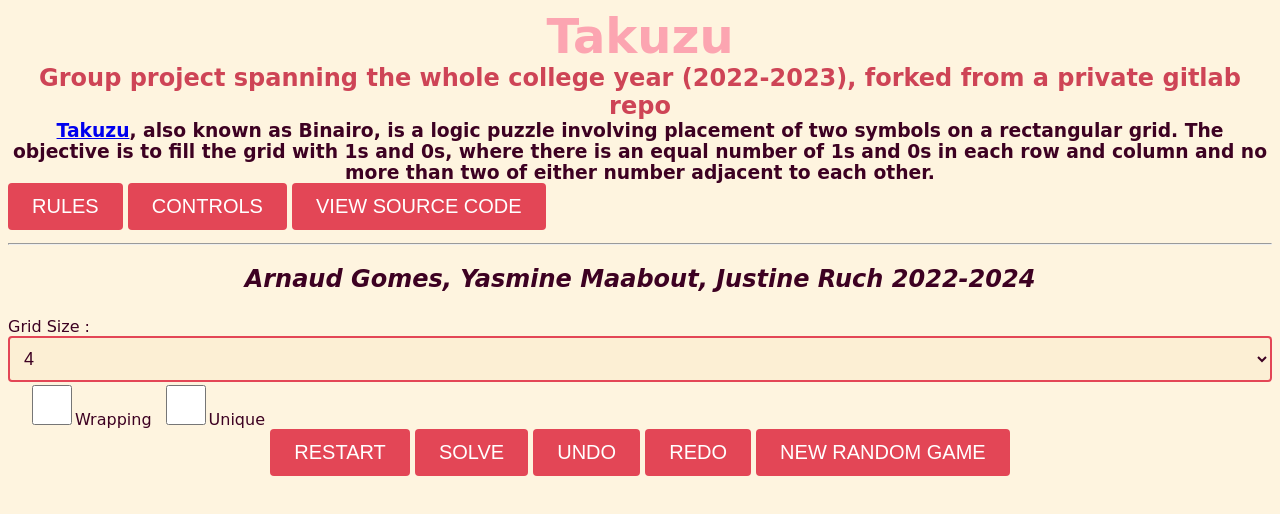
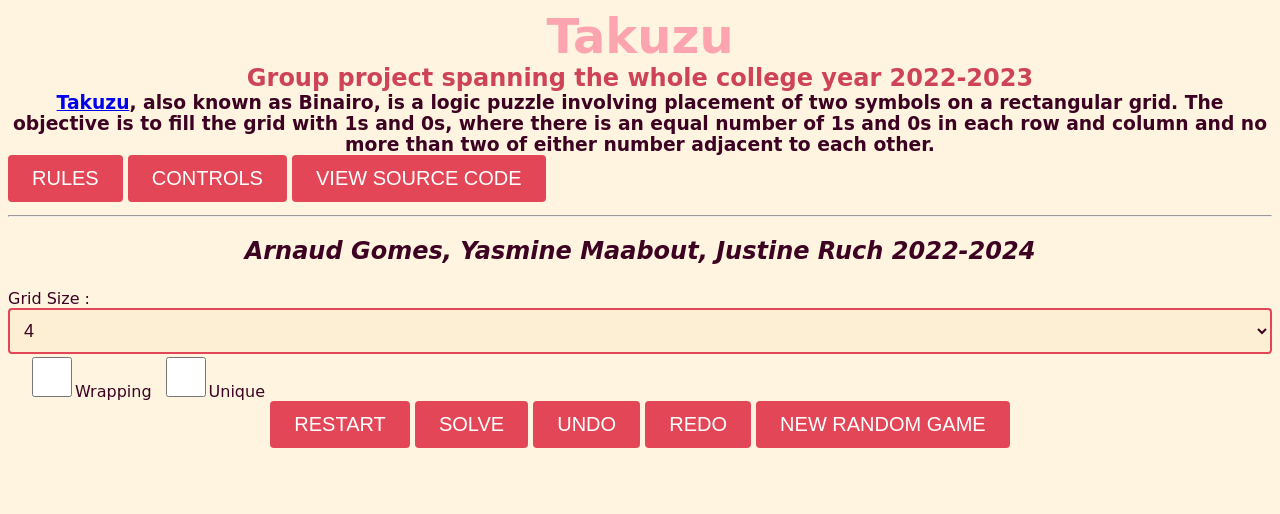
Before and after one commit to Arnaud1404/takuzu, a plain HTML site: page web/index.html in a window 1280 px wide. Drawn offline with Linux system fonts and the light colour scheme; no server answers; a web font is replaced by a local one.

Commit message:
Small changes

```diff
--- a/web/index.html
+++ b/web/index.html
@@ -13,7 +13,7 @@
     <!-- ********************* html ********************* -->
 
     <h1>Takuzu</h1>
-    <h2>Group project spanning the whole college year (2022-2023), forked from a private gitlab repo</h2>
+    <h2>Group project spanning the whole college year 2022-2023</h2>
     <h3><a href="https://en.wikipedia.org/wiki/Takuzu" target="_blank" rel="noopener noreferrer">Takuzu</a>, also known as Binairo, is a logic puzzle involving placement of two symbols on a rectangular grid.
     The objective is to fill the grid with 1s and 0s, where there is an equal number of 1s and 0s in each row and column
     and no more than two of either number adjacent to each other.</h3>
```
Also changed, not shown: 1 other file.
